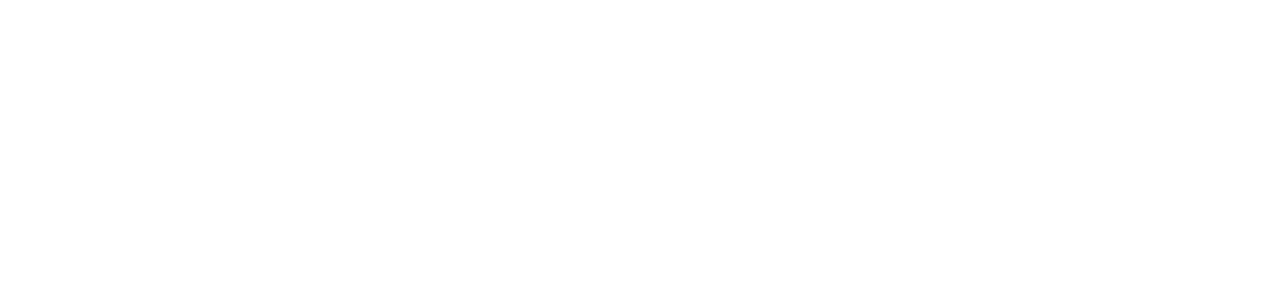
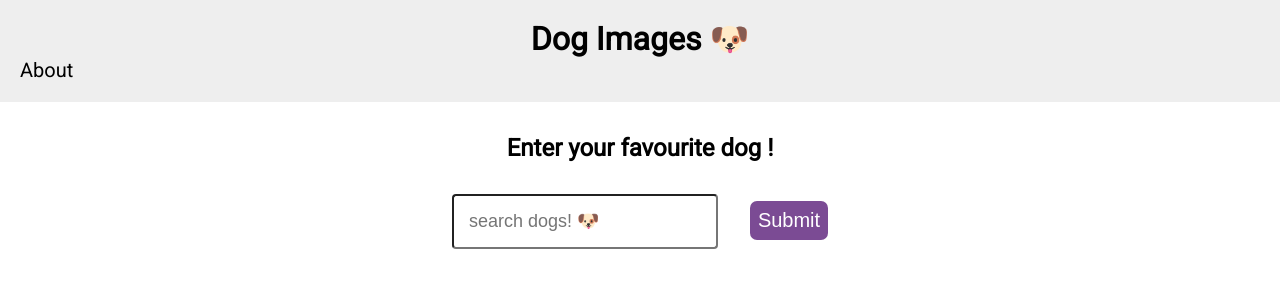
Before and after one commit to luke-h1/dog-images, a React (Create React App) app: page / in a window 1280 px wide. Shown: the top 300 px of the page. Built offline with nearby package versions, Linux system fonts and the light colour scheme.

Commit message:
finish form styles

```diff
--- a/package.json
+++ b/package.json
@@ -6,9 +6,10 @@
     "@testing-library/jest-dom": "^5.11.4",
     "@testing-library/react": "^11.1.0",
     "@testing-library/user-event": "^12.1.10",
-    "node-sass": "^5.0.0",
+    "node-sass": "^4.14.1",
     "react": "^17.0.1",
     "react-dom": "^17.0.1",
+    "react-router-dom": "^5.2.0",
     "react-scripts": "4.0.0",
     "web-vitals": "^0.2.4"
   },
--- a/src/App.jsx
+++ b/src/App.jsx
@@ -1,11 +1,20 @@
 import React from 'react'
 import './App.scss';
+import {BrowserRouter, Route, Switch} from 'react-router-dom';
+import Home from './Pages/Home/Home';
+import About from './Pages/About/About';
 
 function App() {
   return (
+    <BrowserRouter>
     <>
+    <Switch>
+      <Route path='/' exact component={Home} />
+      <Route path='/about' exact component={About} />
+    </Switch>
 
     </>
+    </BrowserRouter>
   );
 }
 
--- a/src/App.scss
+++ b/src/App.scss
@@ -1,38 +1,22 @@
-.App {
-  text-align: center;
+@import url('https://fonts.googleapis.com/css2?family=Roboto&display=swap');
+
+* {
+  box-sizing: border-box;
+  padding: 0;
+  margin: 0;
 }
 
-.App-logo {
-  height: 40vmin;
-  pointer-events: none;
+body {
+  font-family: 'Roboto', sans-serif;
 }
 
-@media (prefers-reduced-motion: no-preference) {
-  .App-logo {
-    animation: App-logo-spin infinite 20s linear;
-  }
+h1,
+h2,
+h3,
+h4,
+h5,
+h6 {
+  color: #000;
+  margin: 0;
+  padding: 0;
 }
-
-.App-header {
-  background-color: #282c34;
-  min-height: 100vh;
-  display: flex;
-  flex-direction: column;
-  align-items: center;
-  justify-content: center;
-  font-size: calc(10px + 2vmin);
-  color: white;
-}
-
-.App-link {
-  color: #61dafb;
-}
-
-@keyframes App-logo-spin {
-  from {
-    transform: rotate(0deg);
-  }
-  to {
-    transform: rotate(360deg);
-  }
-}
--- /dev/null
+++ b/src/Pages/About/About.jsx
@@ -0,0 +1,13 @@
+import React from 'react';
+import Header from '../../components/Header/Header';
+
+
+const About = () => {
+  return (
+    <>
+    <Header />
+    <h1>This is the about page</h1>
+    </>
+  )
+}
+export default About
--- /dev/null
+++ b/src/Pages/Home/Home.jsx
@@ -0,0 +1,13 @@
+import React from 'react';
+import Form from '../../components/Form/Form';
+import Header from '../../components/Header/Header';
+
+const Home = () => {
+  return (
+    <>
+      <Header />
+      <Form />
+    </>
+  );
+};
+export default Home;
--- /dev/null
+++ b/src/components/Form/Form.jsx
@@ -0,0 +1,28 @@
+import React, { useState } from 'react';
+import './Form.scss';
+const Form = () => {
+  const [text, setText] = useState('');
+  const onSubmit = (e) => {
+    e.preventDefault();
+  };
+
+  return (
+    <>
+      <div className="form-wrapper">
+        <h2 className="form-title">Enter your favourite dog !</h2>
+        <form className="form" onSubmit={onSubmit}>
+          <input
+            type="text"
+            name="text"
+            placeholder="search dogs! 🐶"
+            value={text}
+            className='form-input'
+          />
+          <input type='submit' value='Submit' className='btn' />
+        </form>
+        {/* add a clear button here */}
+      </div>
+    </>
+  );
+};
+export default Form;
--- /dev/null
+++ b/src/components/Form/Form.scss
@@ -0,0 +1,36 @@
+.form-wrapper {
+  padding: 2rem;
+  display: flex;
+  flex-direction: column;
+  justify-content: center;
+  align-items: center;
+}
+
+.form-title {
+  margin-bottom: 2rem;
+}
+
+.form-input {
+  padding: 15px;
+  outline: 0;
+  border-radius: 4px;
+  color: #000;
+  font-size: 18px;
+}
+
+.btn {
+  padding: 0.5rem;
+  border-radius: 7px;
+  margin-left: 2rem;
+  font-size: 20px;
+  color: #fff;
+  background: #7b4b94;
+  outline: 0;
+  border: 0;
+  &:hover {
+    cursor: pointer;
+  }
+  &:active {
+    transform: scale(1.05);
+  }
+}
--- /dev/null
+++ b/src/components/Header/Header.jsx
@@ -0,0 +1,34 @@
+import React from 'react';
+import './Header.scss';
+import { Link } from 'react-router-dom';
+import PropTypes from 'prop-types';
+const Header = ({ title }) => {
+  return (
+    <>
+      <header className="header">
+        <div className="header-title-container">
+          <h1>
+            <Link to="/" className="header-link">
+              {title}
+            </Link>
+          </h1>
+        </div>
+        <div className="header-container">
+          <Link to="/about" className="header-about-link">
+            About
+          </Link>
+        </div>
+      </header>
+    </>
+  );
+};
+
+Header.defaultProps = {
+  title: 'Dog Images 🐶',
+};
+
+Header.propTypes = {
+  title: PropTypes.string.isRequired,
+};
+
+export default Header;
--- /dev/null
+++ b/src/components/Header/Header.scss
@@ -0,0 +1,28 @@
+.header {
+  padding: 1.25rem;
+  background: #eee;
+  color: #000;
+}
+
+.header-title-container {
+  display: flex;
+  flex-direction: column;
+  justify-content: center;
+  align-items: center;
+  text-align: center;
+}
+
+.header-link,
+.header-about-link {
+  text-decoration: none;
+  color: #000;
+}
+
+.header-about-link {
+  font-size: 20px;
+  &:hover {
+    transition: transform 0.5s ease;
+    transform: scale(1.5);
+    color: red;
+  }
+}
```
Also changed, not shown: 2 other files (tests, documents, lock files or other folders).
